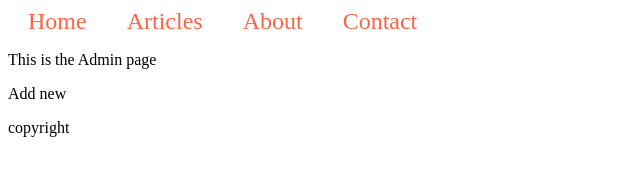
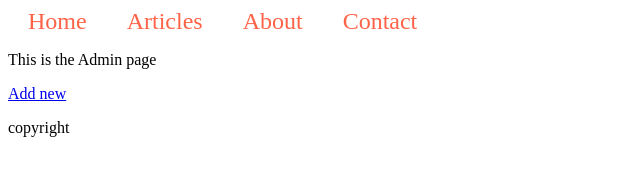
Before and after one commit to PatrykRudzinski/travel_blog, a Next.js app: page /admin in a window 1280 px wide. Shown: the top 175 px of the page, without its empty margins (0-640 px from the left). Built offline with nearby package versions, Linux system fonts and the light colour scheme.

Commit message:
routes file

```diff
--- a/constants/routes.js
+++ b/constants/routes.js
@@ -3,4 +3,7 @@
   ARTICLE: '/article',
   ARTICLES: '/articles',
   CONTACT: '/contact',
+
+  ADMIN: '/admin',
+  ADMIN_NEW_POST: 'admin/new-post',
 };
```
